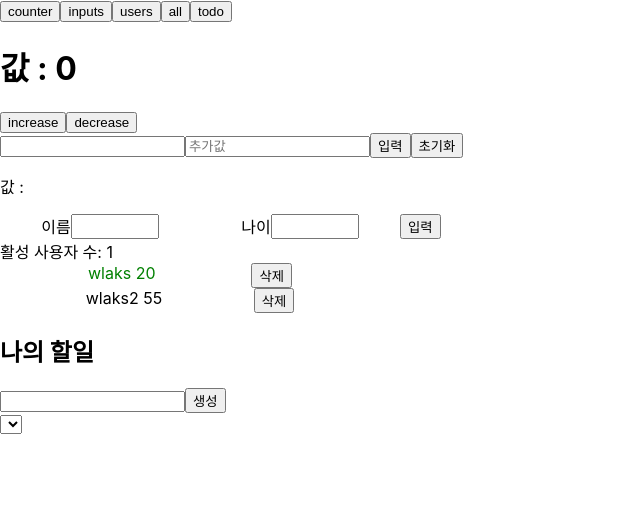
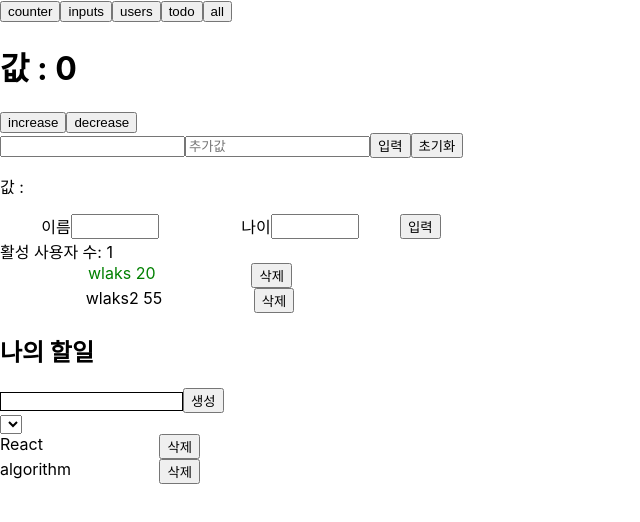
Before and after one commit to jjm2317/react_prac, a React (Create React App) app: page / in a window 1280 px wide. Shown: the top 522 px of the page, without its empty margins (0-640 px from the left). Built offline with nearby package versions, Linux system fonts and the light colour scheme.

Commit message:
feat: (UserList) Create Todo

```diff
--- a/src/components/showContainer/ShowContainer.js
+++ b/src/components/showContainer/ShowContainer.js
@@ -2,7 +2,7 @@ import React, { useState } from 'react';
 import ShowButtonSet from './ShowButtonSet';
 
 const ShowContainer = ({ children, selectRenderMode }) => {
-  const buttonList = ['counter', 'inputs', 'users', 'all', 'todo'];
+  const buttonList = ['counter', 'inputs', 'users', 'todo', 'all'];
 
   return (
     <div>
--- a/src/components/todo/TodoContainer.js
+++ b/src/components/todo/TodoContainer.js
@@ -1,4 +1,4 @@
-import React, { useCallback, useReducer } from 'react';
+import React, { useCallback, useReducer, useRef } from 'react';
 import TodoForm from './TodoForm';
 import TodoList from './TodoList';
 
@@ -58,6 +58,9 @@ function reducer(state, action) {
 const TodoContainer = () => {
   const [state, dispatch] = useReducer(reducer, initialState);
   const { todos, input } = state;
+
+  const inputRef = useRef();
+  const newId = useRef(3);
   const onChange = useCallback(e => {
     const { value } = e.target;
 
@@ -68,11 +71,33 @@ const TodoContainer = () => {
     console.log(value);
   }, []);
 
+  const onCreate = useCallback(
+    e => {
+      e.preventDefault();
+      if (!input) {
+        inputRef.current.style.border = '1px solid red';
+        inputRef.current.focus();
+        return;
+      }
+      inputRef.current.style.border = '1px solid black';
+      dispatch({
+        type: 'CREATE_TODO',
+        todo: {
+          id: newId.current++,
+          content: input,
+          done: false
+        }
+      });
+      inputRef.current.focus();
+    },
+    [input]
+  );
+
   return (
     <section>
       <h2>나의 할일</h2>
-      <TodoForm onChange={onChange} input={input} />
-      <TodoList />
+      <TodoForm onCreate={onCreate} onChange={onChange} input={input} inputRef={inputRef} />
+      <TodoList todos={todos} />
     </section>
   );
 };
--- a/src/components/todo/TodoForm.js
+++ b/src/components/todo/TodoForm.js
@@ -1,9 +1,21 @@
 import React from 'react';
 
-const CreateForm = ({ onChange, input }) => (
+const inputStyle = {
+  outline: 'none',
+  border: '1px solid black'
+};
+const CreateForm = ({ onCreate, onChange, inputRef, input }) => (
   <form>
-    <input onChange={onChange} value={input} type="text" placehoder="할 일을 입력하세요" />
-    <button>생성</button>
+    <input
+      style={inputStyle}
+      ref={inputRef}
+      aria-label="todo"
+      onChange={onChange}
+      value={input}
+      type="text"
+      placehoder="할 일을 입력하세요"
+    />
+    <button onClick={onCreate}>생성</button>
   </form>
 );
 
@@ -13,11 +25,11 @@ const MenuForm = () => (
   </label>
 );
 
-const TodoForm = ({ onChange, input }) => {
+const TodoForm = ({ onCreate, onChange, input, inputRef }) => {
   const a = 1;
   return (
     <>
-      <CreateForm onChange={onChange} input={input} />
+      <CreateForm onCreate={onCreate} onChange={onChange} inputRef={inputRef} input={input} />
       <MenuForm />
     </>
   );
--- a/src/components/todo/TodoList.js
+++ b/src/components/todo/TodoList.js
@@ -1,8 +1,29 @@
 import React from 'react';
 
-const TodoList = () => {
+const listStyle = {
+  listStyle: 'none',
+  margin: 0,
+  paddingLeft: 0
+};
+
+const todoStyle = {
+  width: '200px',
+  display: 'flex',
+  flex: 'row nowrap',
+  justifyContent: 'space-between'
+};
+const TodoList = ({ todos }) => {
   const x = 1;
-  return <></>;
+  return (
+    <ul style={listStyle}>
+      {todos.map(todo => (
+        <li key={todo.id} style={todoStyle}>
+          <span>{todo.content}</span>
+          <button style={{ whiteSpace: 'nowrap' }}>삭제</button>
+        </li>
+      ))}
+    </ul>
+  );
 };
 
 export default TodoList;
--- a/src/components/userList/UserForm.js
+++ b/src/components/userList/UserForm.js
@@ -19,12 +19,12 @@ const UserForm = ({ onChange, onCreate }) => {
   return (
     <form style={formStyle}>
       <div style={inputDivStyle}>
-        <label for="username">이름</label>
+        <label htmlFor="username">이름</label>
         <input style={inputStyle} id="username" name="username" onChange={onChange} />
       </div>
 
       <div style={inputDivStyle}>
-        <label for="age">나이</label>
+        <label htmlFor="age">나이</label>
         <input style={inputStyle} id="age" name="age" onChange={onChange} />
       </div>
 
```
